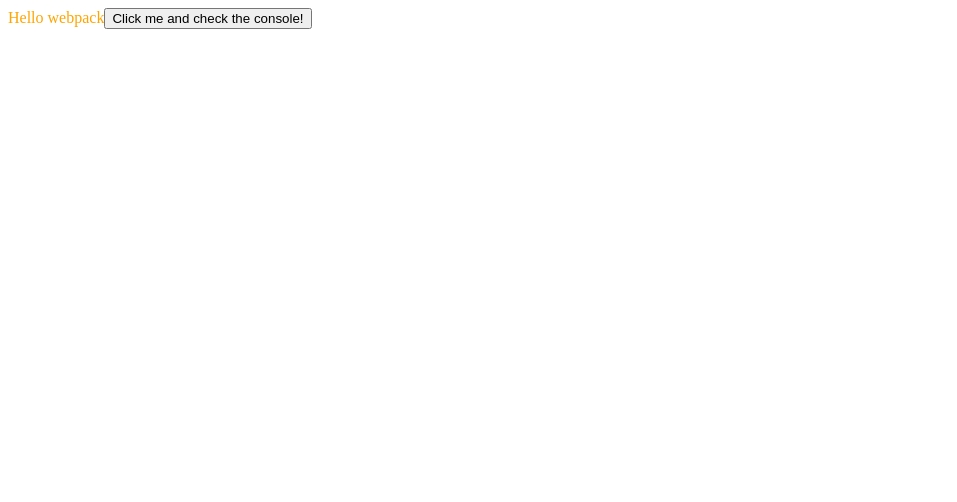
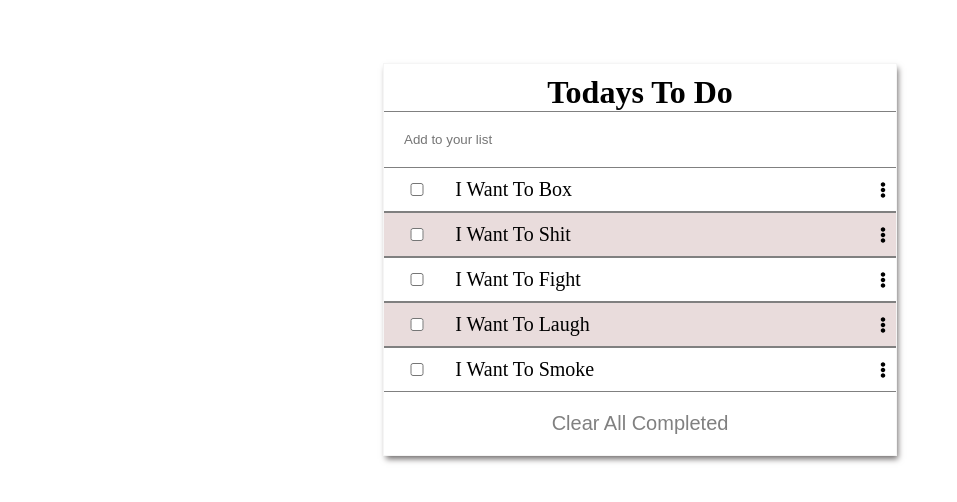
Before and after one commit to mckent05/Webpack-setup, a website built with webpack: page dist/index.html in a window 1280 px wide. Shown: the whole page, without its empty margins (0-957 px from the left). Built offline with nearby package versions, Linux system fonts and the light colour scheme; a web font is replaced by a local one.

Commit message:
completed list Structure

```diff
--- a/package.json
+++ b/package.json
@@ -13,6 +13,10 @@
   "author": "",
   "license": "ISC",
   "devDependencies": {
+    "@fortawesome/fontawesome-svg-core": "^1.2.36",
+    "@fortawesome/free-brands-svg-icons": "^5.15.4",
+    "@fortawesome/free-regular-svg-icons": "^5.15.4",
+    "@fortawesome/free-solid-svg-icons": "^5.15.4",
     "css-loader": "^6.4.0",
     "html-webpack-plugin": "^5.4.0",
     "style-loader": "^3.3.1",
--- a/src/index.js
+++ b/src/index.js
@@ -1,20 +1,102 @@
-import _ from 'lodash'
-import './style.css'
-import printMe from './print.js';
-function component() {
-    const element = document.createElement('div');
+import _ from "lodash";
+import "./style.css";
+import { library, dom } from "@fortawesome/fontawesome-svg-core";
+import { faEllipsisV } from "@fortawesome/free-solid-svg-icons/faEllipsisV";
+import { faTrash } from "@fortawesome/free-solid-svg-icons/faTrash";
+library.add(faEllipsisV);
+library.add(faTrash);
+dom.watch();
 
-    // Lodash, currently included via a script, is required for this line to work
-    element.innerHTML = _.join(['Hello', 'webpack'], ' ');
-    element.classList.add('hello')
-    const btn = document.createElement('button');
+const toDoList = [
+  {
+    description: "i want to smoke",
+    index: 4,
+    completed: true,
+  },
+  {
+    description: "i want to laugh",
+    index: 3,
+    completed: true,
+  },
+  {
+    description: "i want to shit",
+    index: 1,
+    completed: true,
+  },
+  {
+    description: "i want to fight",
+    index: 2,
+    completed: true,
+  },
+  {
+    description: "i want to box",
+    index: 0,
+    completed: true,
+  },
+];
 
-    btn.innerHTML = 'Click me and check the console!';
-    btn.onclick = printMe;
+// Lodash, currently included via a script, is required for this line to work
+const element = document.createElement("div");
+document.body.appendChild(element);
+element.classList.add("container");
+const container = document.createElement("ul");
+container.classList.add("list-cont");
+element.appendChild(container);
+let clear = document.createElement("button");
+clear.classList.add("clr-todo");
+clear.innerHTML = "clear all completed";
+element.appendChild(clear);
+const title = document.createElement("h1");
+title.classList.add("header-title");
+title.textContent = "todays to do";
+element.appendChild(title);
+const enterInput = document.createElement("input");
+enterInput.classList.add("add-todo");
+enterInput.placeholder = "Add to your list";
+element.appendChild(enterInput);
 
-    element.appendChild(btn);
+window.addEventListener("DOMContentLoaded", () => {
+  displayToDo();
+});
 
-    return element;
+let displayToDo = () => {
+  for (let i = 0; i < toDoList.length; i++) {
+    toDoList.map((item) => {
+      if (item.index === i) {
+        let myIndex = toDoList.indexOf(item);
+        createToDo(myIndex);
+      }
+    });
   }
+};
 
-  document.body.appendChild(component());
+let createToDo = (index) => {
+  const list = document.createElement("li");
+  list.setAttribute("draggable", "true");
+  list.classList.add("to-do");
+  const toDoCont = document.createElement("div");
+  toDoCont.classList.add("todo-cont");
+  const checkBox = document.createElement("input");
+  const btnDiv = document.createElement("div");
+  const input = document.createElement("input");
+  const to_do = document.createElement("p");
+  checkBox.type = "checkbox";
+  list.appendChild(checkBox);
+  list.appendChild(toDoCont);
+  btnDiv.classList.add("btn-cont");
+  const icon = document.createElement("i");
+  const icon2 = document.createElement("i");
+  btnDiv.appendChild(icon);
+  btnDiv.appendChild(icon2);
+  icon.classList.add("fas", "fa-trash", "trash");
+  icon2.classList.add("fas", "fa-ellipsis-v", "menu");
+  list.appendChild(btnDiv);
+  to_do.innerHTML = toDoList[index].description;
+  toDoCont.appendChild(input);
+  toDoCont.appendChild(to_do);
+  list.appendChild(btnDiv);
+  container.appendChild(list);
+  checkBox.addEventListener("click", () => {
+    console.log(checkBox.checked);
+  });
+};
--- a/src/style.css
+++ b/src/style.css
@@ -1,12 +1,122 @@
 @font-face {
-    font-family: 'MyFont';
-    src: url('./my-font.woff2') format('woff2'),
-      url('./my-font.woff') format('woff');
-    font-weight: 600;
-    font-style: normal;
-  }
+  font-family: "MyFont";
+  src: url("./my-font.woff2") format("woff2"),
+    url("./my-font.woff") format("woff");
+  font-weight: 600;
+  font-style: normal;
+}
+* {
+  margin: 0;
+  box-sizing: border-box;
+}
 
-.hello {
-    color: orange;
-    font-family: 'MyFont';
+body {
+  max-width: 100vw;
+  justify-content: center;
+  align-items: center;
+  display: flex;
 }
+
+.container {
+  display: flex;
+  margin: 5% auto;
+  flex-direction: column;
+  outline: 1px solid whitesmoke;
+  box-shadow: 2px 4px 6px rgb(114, 110, 110);
+  width: 40%;
+}
+
+.header-title {
+  display: flex;
+  text-align: center;
+  text-transform: capitalize;
+  order: 1;
+  position: relative;
+  width: 100%;
+  justify-content: center;
+  margin-top: 10px;
+  border-bottom: 1px solid grey;
+}
+
+.add-todo {
+  order: 2;
+  margin: 10px;
+  padding: 10px;
+  border: none;
+  outline: none;
+}
+
+.list-cont {
+  padding: 0;
+  list-style: none;
+  order: 3;
+  display: flex;
+  flex-direction: column;
+}
+
+.clr-todo {
+  order: 4;
+  border: none;
+  outline: none;
+  text-transform: capitalize;
+  background-color: transparent;
+  display: flex;
+  align-items: center;
+  justify-content: center;
+  padding: 20px 8px;
+  font-size: 20px;
+  color: grey;
+  width: 50%;
+  margin: 0 auto;
+}
+
+.clr-todo:hover {
+  text-decoration: underline;
+  color: black;
+}
+
+.to-do {
+  display: flex;
+  column-gap: 15px;
+  justify-content: flex-start;
+  align-items: center;
+  padding: 10px;
+  border-top: 1px solid grey;
+  border-bottom: 1px solid grey;
+}
+
+.to-do input {
+  width: 10%;
+}
+
+.todo-cont {
+  width: 80%;
+}
+
+.todo-cont input {
+  width: 100%;
+  display: none;
+}
+
+.todo-cont p {
+  font-size: 20px;
+  text-transform: capitalize;
+}
+
+.btn-cont {
+  width: 10%;
+  display: flex;
+  justify-content: flex-end;
+}
+
+.trash {
+  display: none;
+}
+
+.menu {
+  cursor: move;
+}
+
+.to-do:nth-child(even) {
+  background-color: rgb(233, 220, 220);
+}
--- a/webpack.config.js
+++ b/webpack.config.js
@@ -13,7 +13,7 @@ module.exports = {
   },
   plugins: [
     new HtmlWebpackPlugin({
-      title: 'development',
+      title: 'To-Do List',
     }),
   ],
   output: {
```
Also changed, not shown: dist/index.html, dist/print.bundle.js, 2 other files.
